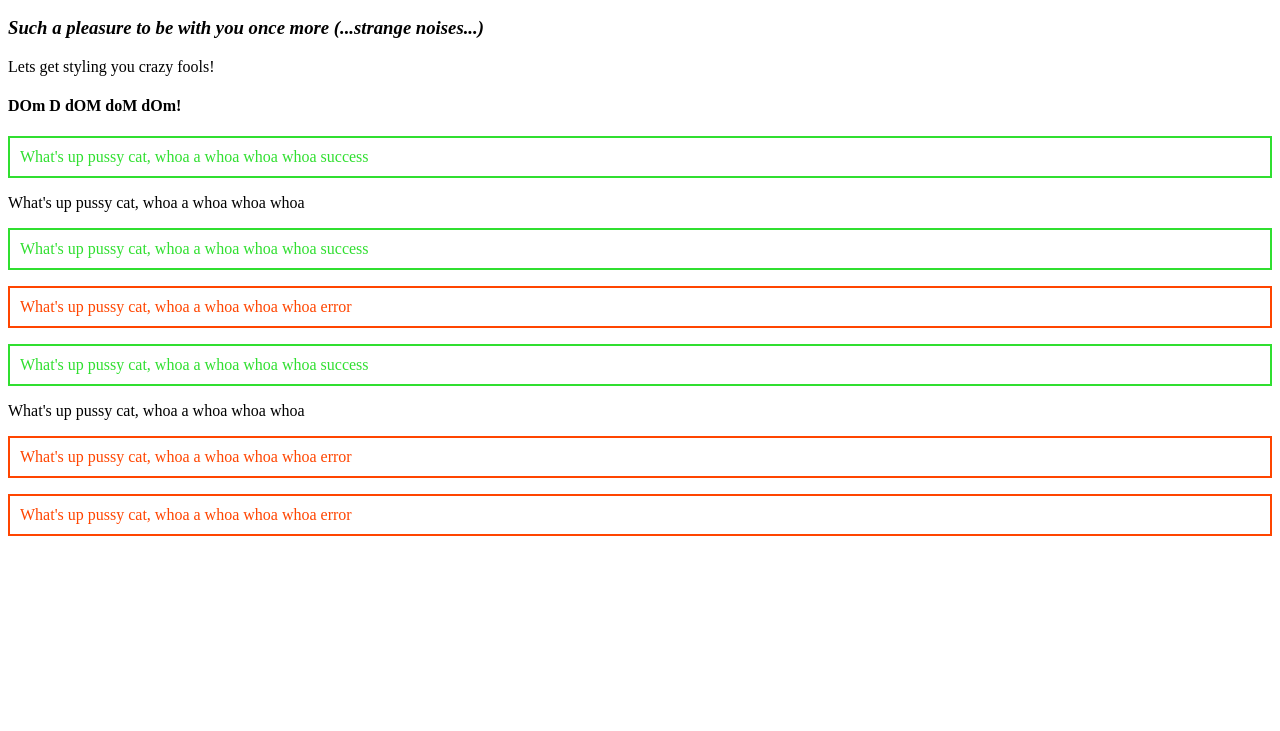
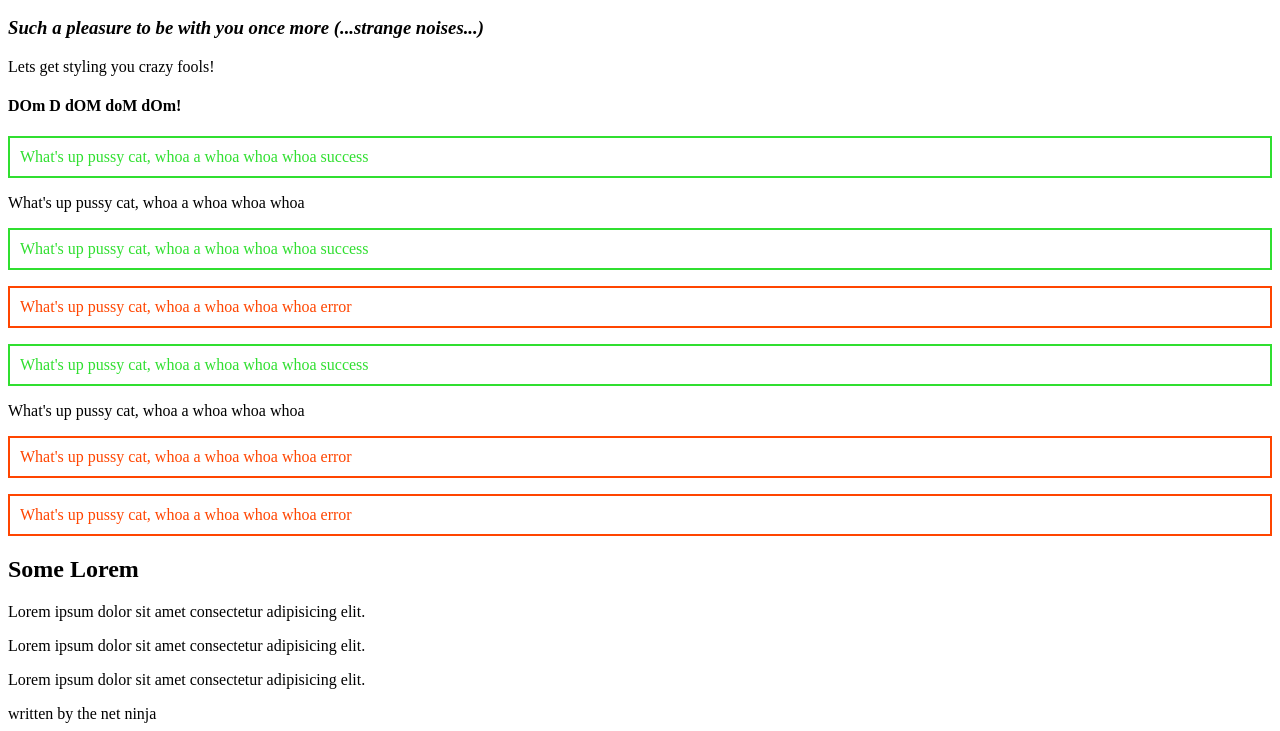
Before and after one commit to markwilde33/javascript-sandbox, a plain HTML site: page dom/index.html in a window 1280 px wide. Shown: the part 110-841 px from the top of the page. Before the commit the page ends 800 px from the top, so only its background shows below. Drawn offline with Linux system fonts and the light colour scheme.

Commit message:
Added some html and grabbed the article element, logged the children on the article and passed the children to the array.from() method to create an array from the original html collection.

```diff
--- a/dom/index.html
+++ b/dom/index.html
@@ -40,6 +40,14 @@
         <p>What's up pussy cat, whoa a whoa whoa whoa error</p>
         <p>What's up pussy cat, whoa a whoa whoa whoa error</p>
       </div>
+      <article>
+      <h2>Some Lorem</h2>
+      <p>Lorem ipsum dolor sit amet consectetur adipisicing elit.</p>
+      <p>Lorem ipsum dolor sit amet consectetur adipisicing elit.</p>
+      <p>Lorem ipsum dolor sit amet consectetur adipisicing elit.</p>
+      <div>written by the net ninja</div>
+      </article>
+
 </body>
 
 <script src="sandbox.js"></script>
--- a/dom/sandbox.js
+++ b/dom/sandbox.js
@@ -132,3 +132,13 @@ const name = document.querySelector('.name');
 
 name.classList.toggle('test')
 name.classList.toggle('test')
+
+
+
+// parents, children & siblings
+
+const article = document.querySelector('article');
+
+console.log(article.children);
+
+console.log(Array.from(article.children));
```
